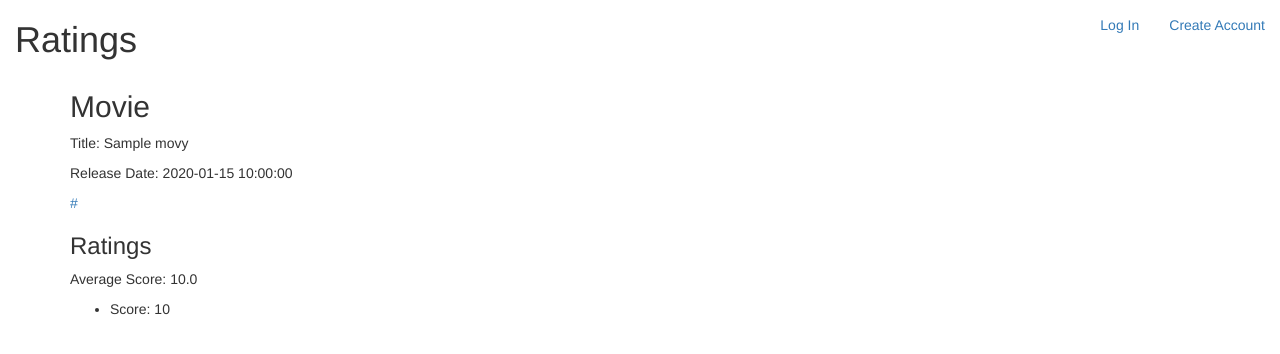
After one commit to eva01/ratings, a Flask app: page /movies/1 in a window 1280 px wide. The commit adds this page. Shown: the top 354 px of the page. Run offline with Flask 2, Linux system fonts and the light colour scheme; tables that the repository leaves empty hold one stand-in row (values such as "Sample post"); some libraries are stand-ins or nearby versions.

Commit message:
Add user profile and movie profile routes and templates

```diff
--- a/server.py
+++ b/server.py
@@ -30,6 +30,13 @@ def user_list():
 
     users = User.query.all()
     return render_template("user_list.html", users=users)
+
+@app.route("/movies")
+def movie_list():
+    """Show list of movies."""
+    movies = Movie.query.order_by(Movie.title).all()
+
+    return render_template("movie_list.html", movies=movies)
 
 @app.route('/create-account', methods=['GET'])
 def create_account():
@@ -90,7 +97,7 @@ def check_login():
         if user.password == user_password:
             session['logged_in_email'] = user_email
             flash('You are now logged in!')
-            return redirect('/')
+            return redirect('/users/%s' % (user.user_id))
         else:
             flash('Wrong password!')
             return redirect('/login-form')
@@ -98,6 +105,41 @@ def check_login():
     except:
         flash("No user with that email")
         return redirect('/create-account')
+
+@app.route('/users/<user_id>')
+def user_profile(user_id):
+    """Displays a user's profile """
+    user = User.query.get(user_id)
+    user_age = user.age
+    user_zip = user.zipcode
+    ratings = user.ratings
+
+    user_ratings = []
+    for rating in ratings:
+        user_ratings.append((rating.movie.title, rating.score))
+
+    return render_template('user_profile.html', user_age=user_age, user_zip=user_zip,
+                            user_ratings=user_ratings)
+
+
+@app.route('/movies/<movie_id>')
+def movie_profile(movie_id):
+    """Displays a movie's profile """
+    movie = Movie.query.get(movie_id)
+    movie_title = movie.title
+    movie_date = movie.released_at
+    movie_url = movie.imdb_url
+    ratings = movie.ratings
+
+    scores = []
+
+    for rating in ratings:
+        scores.append(rating.score)
+
+    avg = sum(scores) / len(scores)
+
+    return render_template('movie_profile.html', movie_title=movie_title, movie_date=movie_date,
+                            movie_url=movie_url, ratings=scores, avg=avg)
 
 if __name__ == "__main__":
     # We have to set debug=True here, since it has to be True at the
@@ -108,8 +150,6 @@ if __name__ == "__main__":
     connect_to_db(app)
 
     # Use the DebugToolbar
-    DebugToolbarExtension(app)
-
-
+    # DebugToolbarExtension(app)
 
     app.run(port=5000, host='0.0.0.0')
--- a/templates/base.html
+++ b/templates/base.html
@@ -8,15 +8,14 @@
 <body>
     <div class="navbar-collapse collapse">
         <ul class="nav navbar-nav navbar-right">
-                <li>
-                    <h1>Ratings</h1>
-                </li>
             {% if 'logged_in_email' in session %}
                 <li><a href="/logout">Log Out</a></li>
             {% else %}
                 <li><a href="/login-form">Log In</a></li>
+                <li><a href="/create-account">Create Account</a></li>
             {% endif %}
         </ul>
+        <h1>Ratings</h1>
     </div>
 
 
--- a/templates/homepage.html
+++ b/templates/homepage.html
@@ -6,6 +6,5 @@
 
 <h2>Users</h2>
 <p><a href="/users">View all users</a></p>
-<p><a href="/login-form">Login</a></p>
-<p><a href="/create-account">Create Account</a></p>
+
 {% endblock %}
--- /dev/null
+++ b/templates/movie_profile.html
@@ -0,0 +1,22 @@
+{% extends 'base.html' %}
+{% block content %}
+
+    <h2>Movie</h2>
+    <p>Title: {{ movie_title }}</p>
+    <p>Release Date: {{ movie_date }}</p>
+    <p><a href="{{ movie_url }}">{{ movie_url }}</a></p>
+    <h3>Ratings</h3>
+    {% if not ratings %}
+    <p>This movie has not been rated yet</p>
+    {% else %}
+    <p>Average Score: {{ avg }}</p>
+      <ul>
+        {% for rating in ratings %}
+          <li>
+          Score: {{ rating }}
+          </li>
+        {% endfor %}
+      </ul>
+    {% endif %}
+
+{% endblock %}
```
Also changed, not shown: templates/movie_list.html (added, +15 -0 lines), templates/user_profile.html (added, +21 -0 lines). Lines whose indentation alone changed are shown as unchanged.
